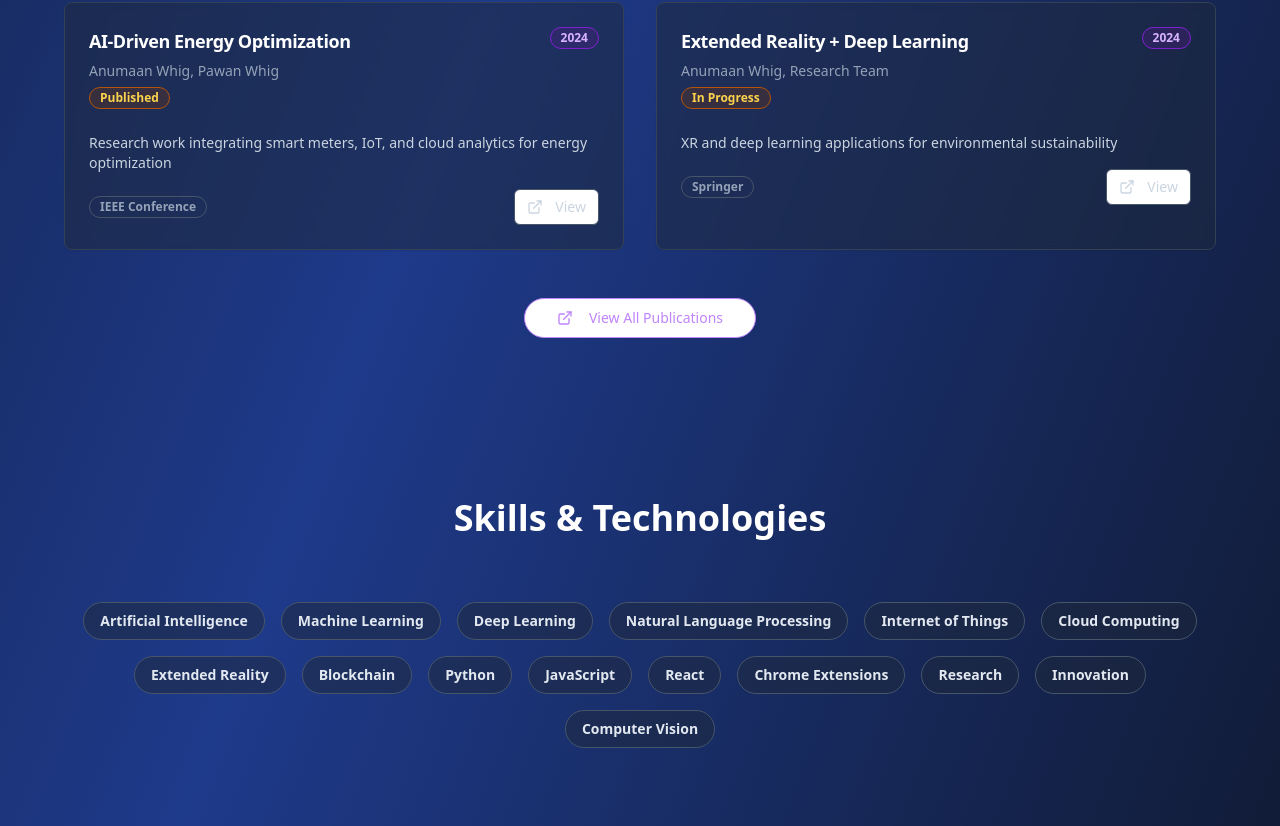
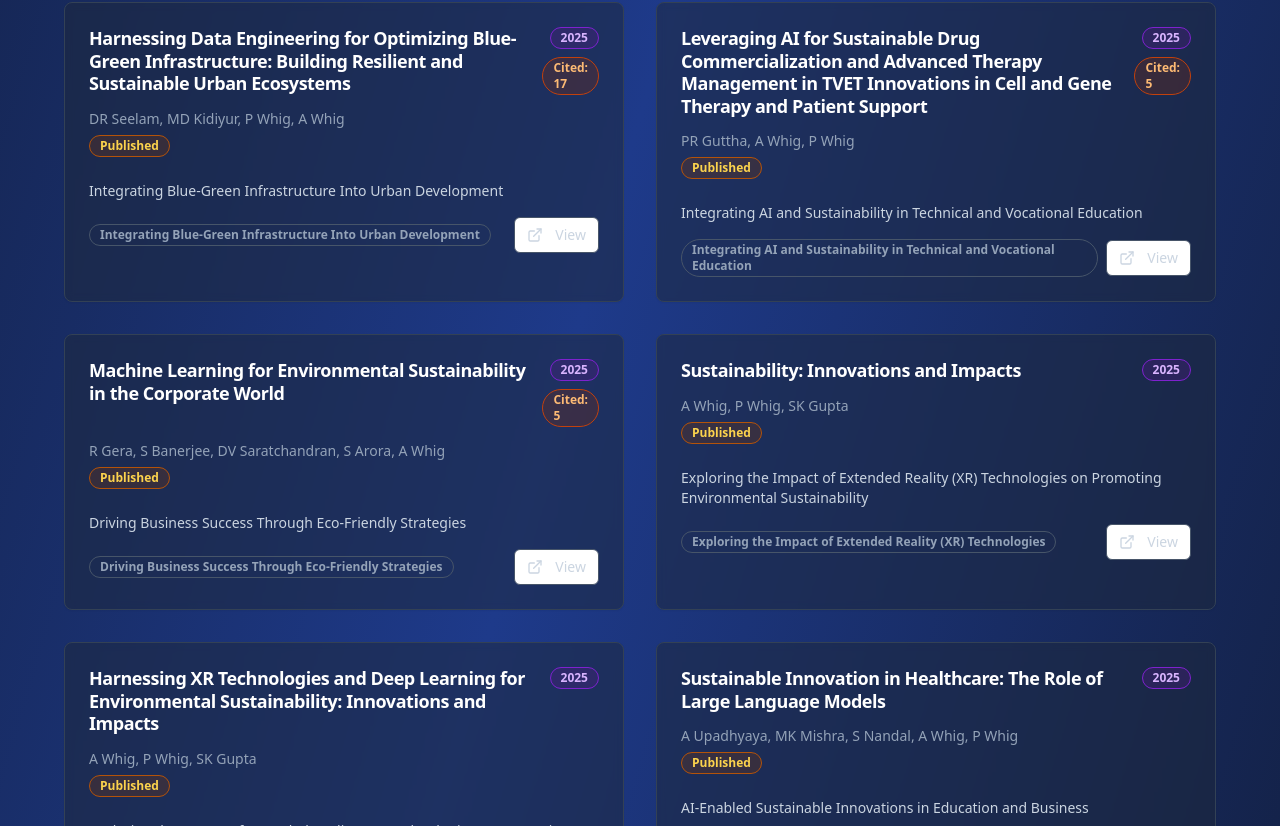
Before and after one commit to TheAnumaan/whig-portfolio-nexus, a React (Vite) app: page / in a window 1280 px wide. Shown: the part 2074-2900 px from the top of the page. Built offline with nearby package versions, Linux system fonts and the light colour scheme.

Commit message:
Add research papers
Add research papers to the portfolio website.

```diff
--- a/src/pages/Index.tsx
+++ b/src/pages/Index.tsx
@@ -42,21 +42,73 @@ const Index = () => {
   const [researchPapers, setResearchPapers] = useState([
     {
       id: 1,
-      title: "AI-Driven Energy Optimization",
-      description: "Research work integrating smart meters, IoT, and cloud analytics for energy optimization",
-      authors: "Anumaan Whig, Pawan Whig",
-      publication: "IEEE Conference",
-      year: "2024",
-      status: "Published"
+      title: "Harnessing Data Engineering for Optimizing Blue-Green Infrastructure: Building Resilient and Sustainable Urban Ecosystems",
+      description: "Integrating Blue-Green Infrastructure Into Urban Development",
+      authors: "DR Seelam, MD Kidiyur, P Whig, A Whig",
+      publication: "Integrating Blue-Green Infrastructure Into Urban Development",
+      year: "2025",
+      status: "Published",
+      citedBy: 17
     },
     {
       id: 2,
-      title: "Extended Reality + Deep Learning",
-      description: "XR and deep learning applications for environmental sustainability",
-      authors: "Anumaan Whig, Research Team",
-      publication: "Springer",
+      title: "Leveraging AI for Sustainable Drug Commercialization and Advanced Therapy Management in TVET Innovations in Cell and Gene Therapy and Patient Support",
+      description: "Integrating AI and Sustainability in Technical and Vocational Education",
+      authors: "PR Guttha, A Whig, P Whig",
+      publication: "Integrating AI and Sustainability in Technical and Vocational Education",
+      year: "2025",
+      status: "Published",
+      citedBy: 5
+    },
+    {
+      id: 3,
+      title: "Machine Learning for Environmental Sustainability in the Corporate World",
+      description: "Driving Business Success Through Eco-Friendly Strategies",
+      authors: "R Gera, S Banerjee, DV Saratchandran, S Arora, A Whig",
+      publication: "Driving Business Success Through Eco-Friendly Strategies",
+      year: "2025",
+      status: "Published",
+      citedBy: 5
+    },
+    {
+      id: 4,
+      title: "Sustainability: Innovations and Impacts",
+      description: "Exploring the Impact of Extended Reality (XR) Technologies on Promoting Environmental Sustainability",
+      authors: "A Whig, P Whig, SK Gupta",
+      publication: "Exploring the Impact of Extended Reality (XR) Technologies",
+      year: "2025",
+      status: "Published",
+      citedBy: null
+    },
+    {
+      id: 5,
+      title: "Harnessing XR Technologies and Deep Learning for Environmental Sustainability: Innovations and Impacts",
+      description: "Exploring the Impact of Extended Reality (XR) Technologies on Promoting Environmental Sustainability",
+      authors: "A Whig, P Whig, SK Gupta",
+      publication: "Exploring the Impact of Extended Reality (XR) Technologies",
+      year: "2025",
+      status: "Published",
+      citedBy: null
+    },
+    {
+      id: 6,
+      title: "Sustainable Innovation in Healthcare: The Role of Large Language Models",
+      description: "AI-Enabled Sustainable Innovations in Education and Business",
+      authors: "A Upadhyaya, MK Mishra, S Nandal, A Whig, P Whig",
+      publication: "AI-Enabled Sustainable Innovations in Education and Business",
+      year: "2025",
+      status: "Published",
+      citedBy: null
+    },
+    {
+      id: 7,
+      title: "AI-driven energy optimization: integrating smart meters, controllers, and cloud analytics for efficient urban infrastructure management",
+      description: "Smart Cities integration for energy optimization using AI and IoT technologies",
+      authors: "P Whig, SS Balantrapu, A Whig, N Alam, RS Shinde, PK Dutta",
+      publication: "8th IET Smart Cities Symposium (SCS 2024)",
       year: "2024",
-      status: "In Progress"
+      status: "Published",
+      citedBy: null
     }
   ]);
 
@@ -351,13 +403,20 @@ const Index = () => {
               >
                 <Card className="bg-slate-800/50 border-slate-700 backdrop-blur-sm hover:bg-slate-800/70 transition-all duration-300 h-full">
                   <CardHeader>
-                    <div className="flex justify-between items-start">
-                      <CardTitle className="text-white text-lg">{paper.title}</CardTitle>
-                      <Badge className="bg-purple-900/30 text-purple-300 border-purple-700">
-                        {paper.year}
-                      </Badge>
+                    <div className="flex justify-between items-start mb-2">
+                      <CardTitle className="text-white text-lg leading-tight">{paper.title}</CardTitle>
+                      <div className="flex flex-col items-end gap-2">
+                        <Badge className="bg-purple-900/30 text-purple-300 border-purple-700">
+                          {paper.year}
+                        </Badge>
+                        {paper.citedBy && (
+                          <Badge className="bg-orange-900/30 text-orange-300 border-orange-700 text-xs">
+                            Cited: {paper.citedBy}
+                          </Badge>
+                        )}
+                      </div>
                     </div>
-                    <CardDescription className="text-slate-400">
+                    <CardDescription className="text-slate-400 text-sm">
                       {paper.authors}
                     </CardDescription>
                     <Badge className="w-fit bg-amber-900/30 text-amber-300 border-amber-700">
```
